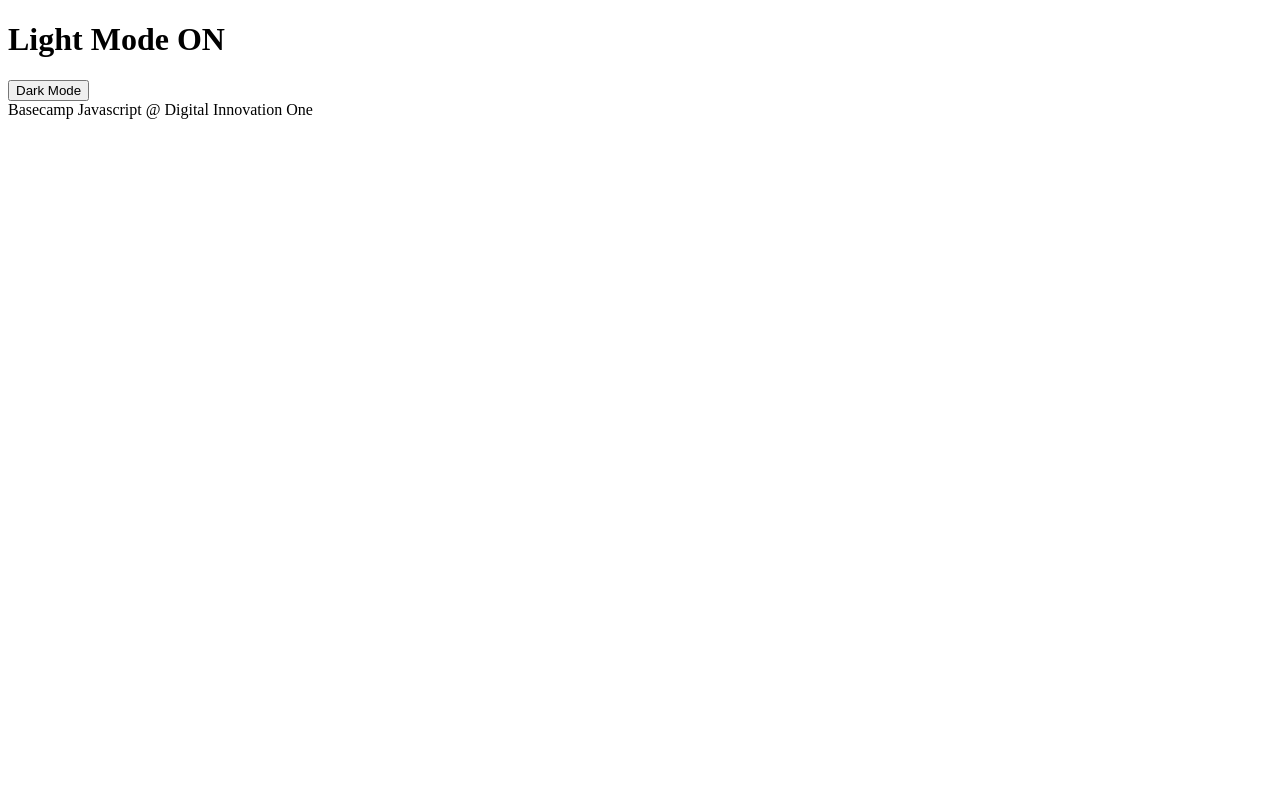
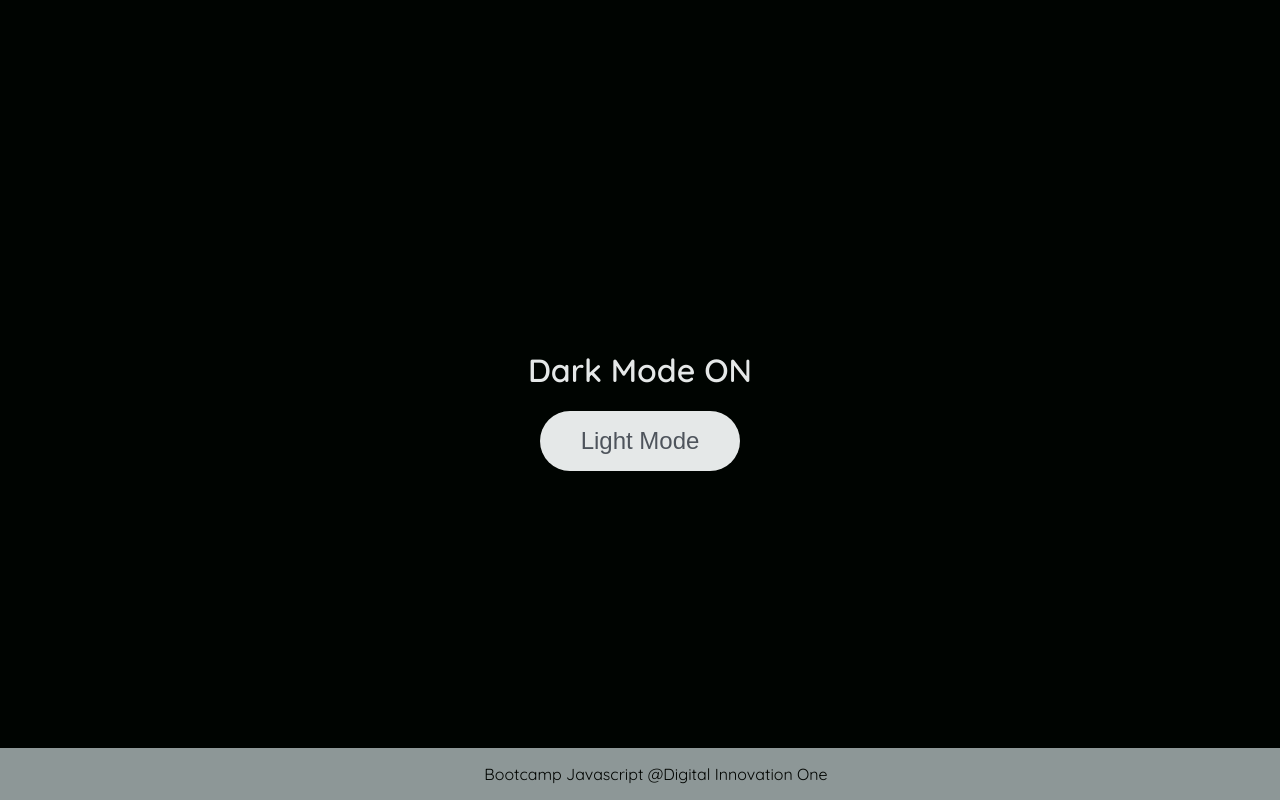
Before and after one commit to PamLeles/manipulando-o-DOM, a plain HTML site: page index.html in a window 1280 px wide. Both pictures are taken after a click on the button "Dark Mode". Drawn offline with Linux system fonts and the light colour scheme.

Commit message:
Finalizando aula pratica

```diff
--- a/assets/js/script.js
+++ b/assets/js/script.js
@@ -0,0 +1,36 @@
+function changeMode(){
+    changeClasses();
+    changeText();
+}
+
+function changeClasses(){
+    button.classList.toggle(darkModeClass);
+    h1.classList.toggle(darkModeClass);
+    body.classList.toggle(darkModeClass);
+    footer.classList.toggle(darkModeClass);
+
+}
+
+function changeText(){
+    const lightMode = "Light Mode";
+    const darkMode = "Dark Mode";
+
+    if(button.classList.contains(darkModeClass)){
+        button.innerHTML = lightMode;
+        h1.innerHTML = darkMode + " ON";
+        return;
+
+    }
+
+    button.innerHTML = darkMode;
+    h1.innerHTML = lightMode + " ON";
+}
+
+const darkModeClass = "dark-mode";
+const button = document.getElementById('mode-selector');
+const h1 = document.getElementById('page-title');
+const body = document.getElementsByTagName('body')[0];
+const footer = document.getElementsByTagName('footer')[0];
+
+
+button.addEventListener('click', changeMode);
--- a/index.html
+++ b/index.html
@@ -4,7 +4,7 @@
 		<meta charset="UTF-8" />
 		<meta http-equiv="X-UA-Compatible" content="IE=edge" />
 		<meta name="viewport" content="width=device-width, initial-scale=1.0" />
-		<link rel="stylesheet" href="assets/css/styles.css" />
+		<link rel="stylesheet" href="assets/css/style.css" />
 		<title>Dark mode and Light Mode</title>
 	</head>
 	<body>
@@ -13,7 +13,7 @@
 			<button aria-label="selecionar-modo" id="mode-selector">Dark Mode</button>
 		</main>
 
-		<footer>Basecamp Javascript @ Digital Innovation One</footer>
-		<script src="assets/js/scripts.js"></script>
+		<footer> Bootcamp Javascript @Digital Innovation One</footer>
+		<script src="assets/js/script.js"></script>
 	</body>
 </html>
```
